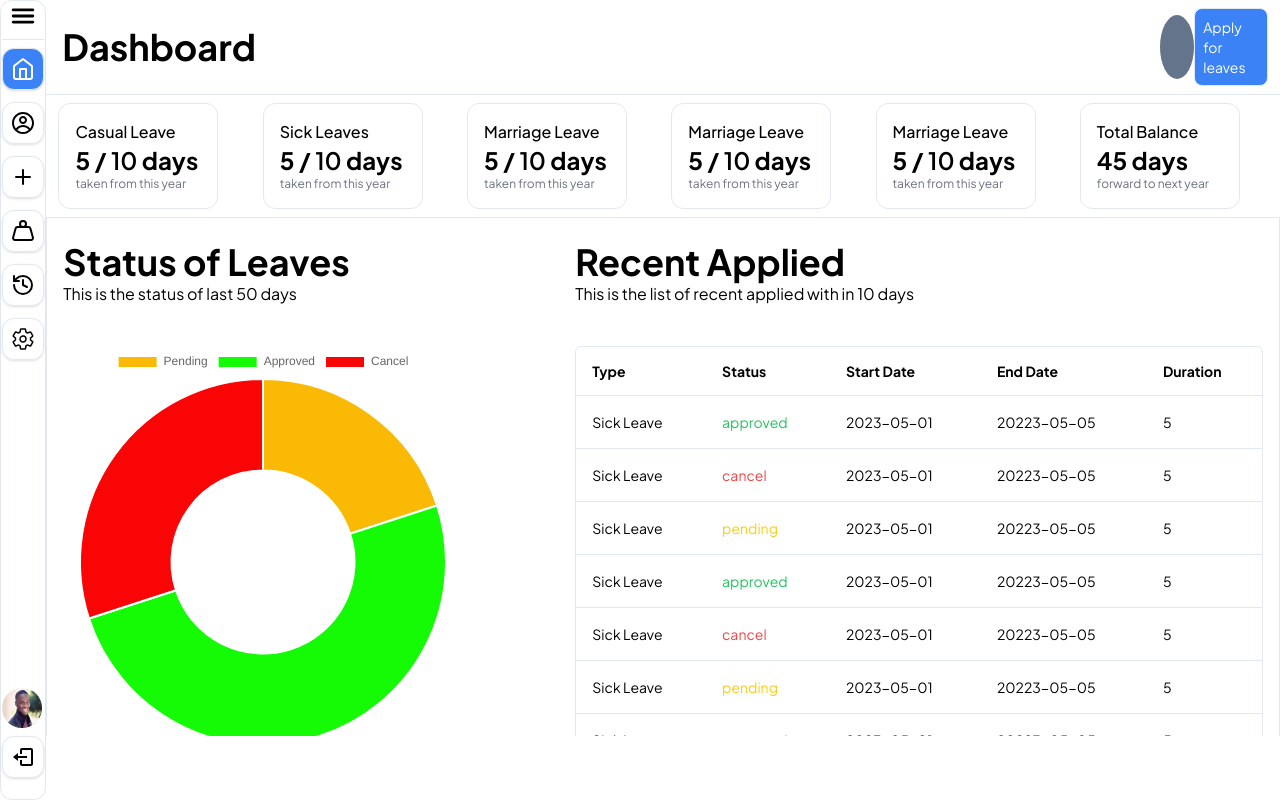
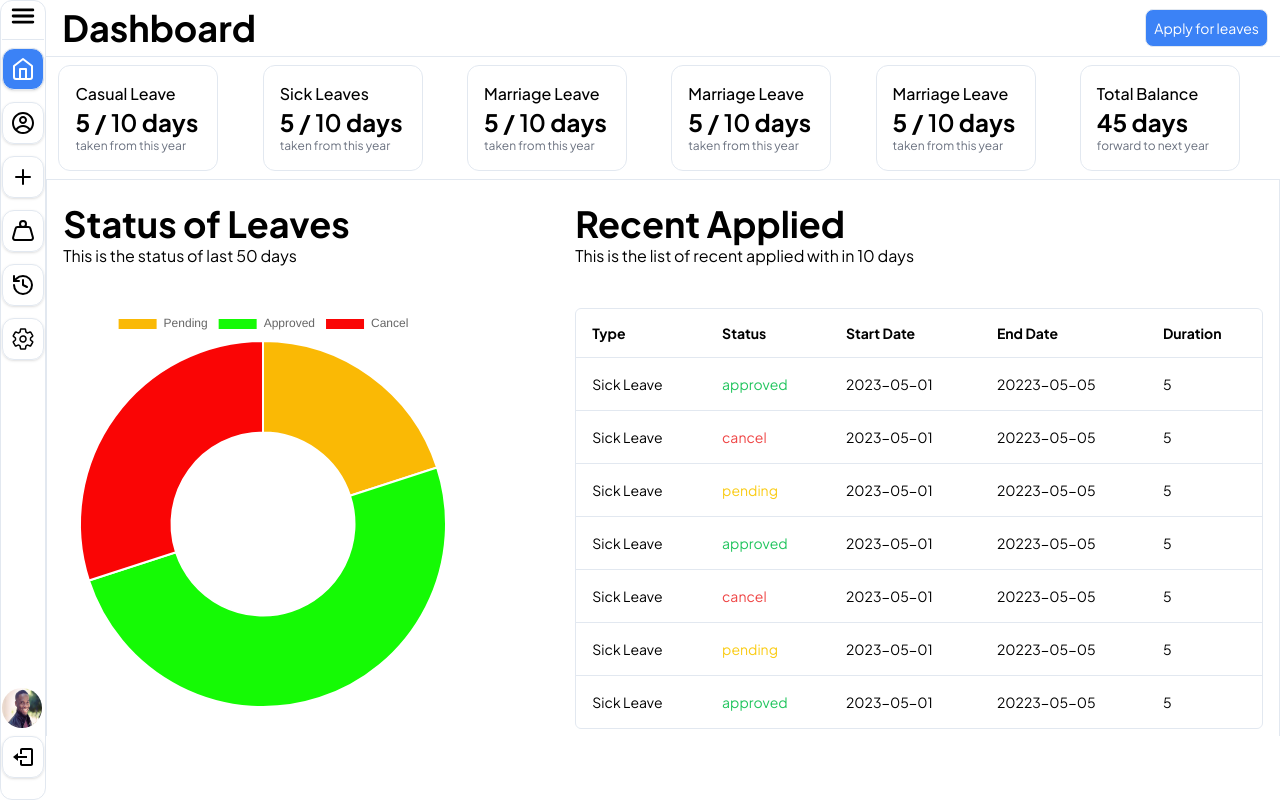
Before and after one commit to Aq7853gehc/leave_sm, a Next.js app: page /user in a window 1280 px wide. Built offline with nearby package versions, Linux system fonts and the light colour scheme.

Commit message:
no major changes

```diff
--- a/app/user/page.tsx
+++ b/app/user/page.tsx
@@ -78,7 +78,7 @@ const Users = () => {
     <section className=" flex flex-col  w-full pt-2 h-[92vh] overflow-scroll no-scrollbar">
       <div className="flex sm:flex-row justify-between items-center sm:pr-3 flex-col sm:px-4 pr-5">
         <h1 className="sm:text-4xl  text-3xl font-bold ">Dashboard</h1>
-        <div className="flex ml-[75%] w-16 h-16 rounded-[50%] bg-slate-500"></div>
+        {/* <div className="flex ml-[75%] w-16 h-16 rounded-[50%] bg-slate-500"></div> */}
         <p
           onClick={() => routes.push("/user/leavesrequest")}
           className="text-sm border p-2 cursor-pointer rounded-lg  bg-blue-500 text-white w-fit"
```
Also changed, not shown: 1 other file (tests, documents, lock files or other folders).
